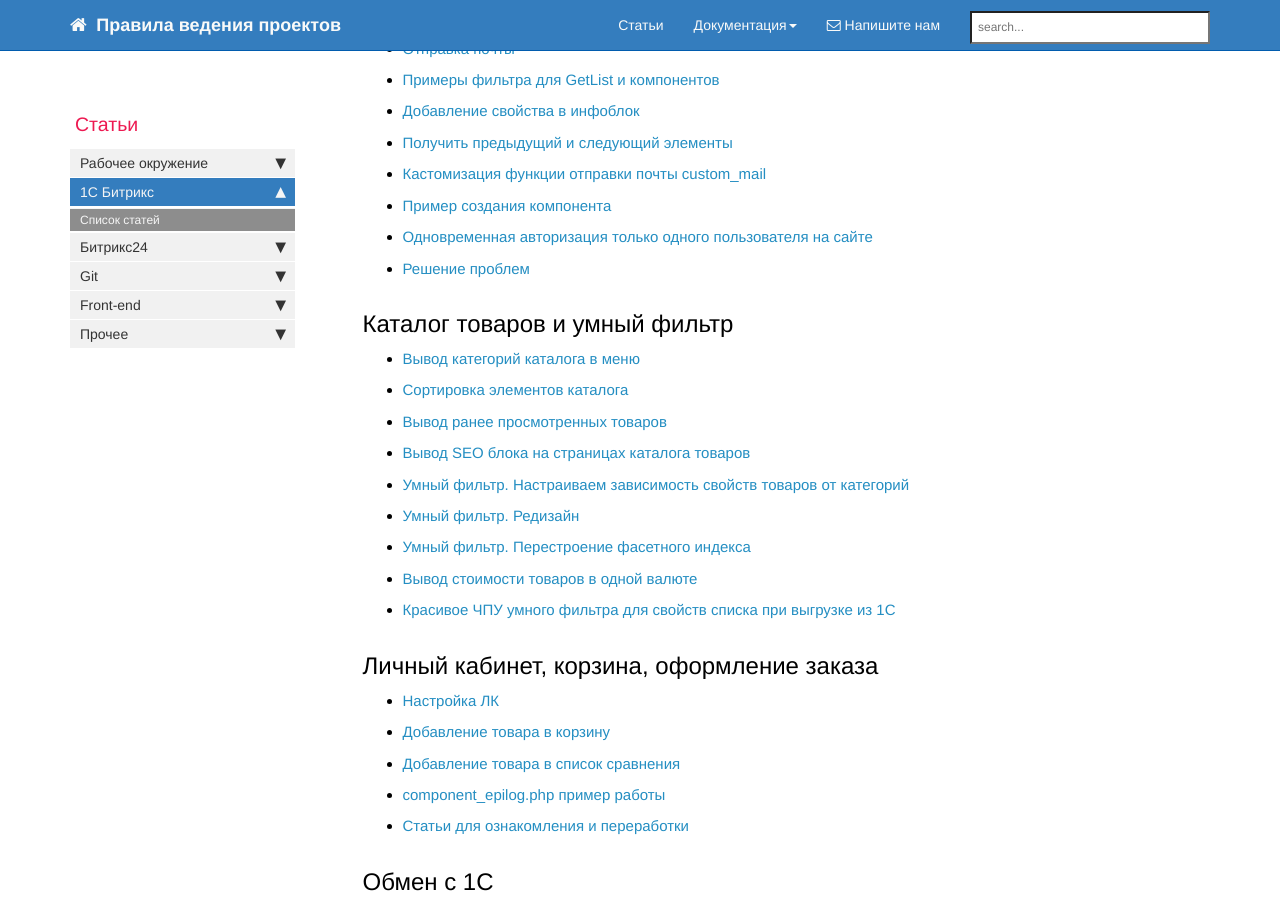
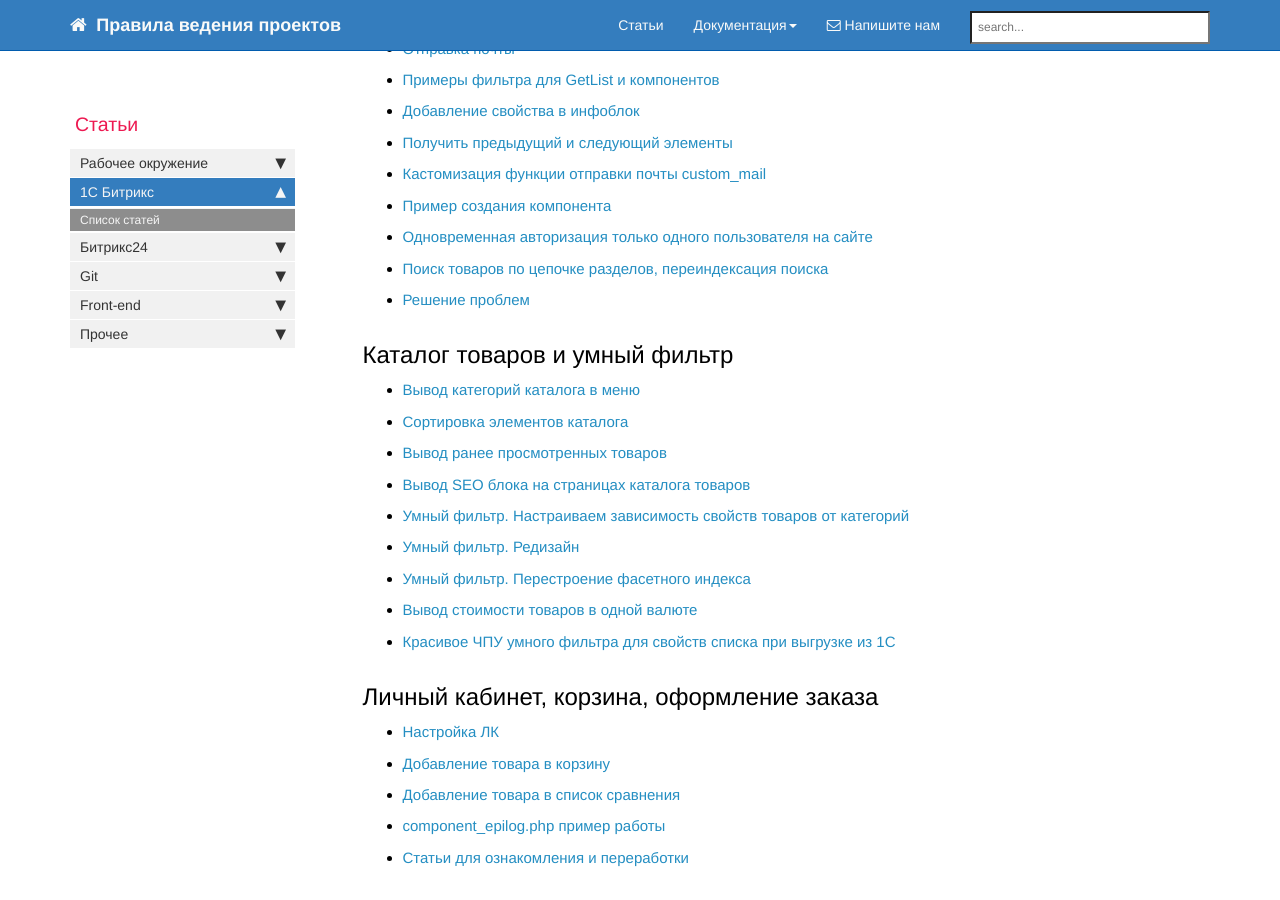
Before and after one commit to gdecider/gdecider.github.io, a Jekyll site: the page built from pages/articles/articles-g-cms-bitrix.md, in a window 1280 px wide and 900 px high, scrolled down 405 px. Built offline with Jekyll 4.4.1, drawn with Linux system fonts in a browser that asks for light colours; nearby versions of some CDN libraries; comment, search, counter and statistics services are not loaded.

Commit message:
Update articles-g-cms-bitrix.md

```diff
--- a/pages/articles/articles-g-cms-bitrix.md
+++ b/pages/articles/articles-g-cms-bitrix.md
@@ -21,6 +21,7 @@ toc: false
 * [Кастомизация функции отправки почты custom_mail](/articles_bx-send-email-custom-mail.html)
 * [Пример создания компонента](/articles_bx-component-creation.html)
 * [Одновременная авторизация только одного пользователя на сайте](/articles_bx-single-user-auth.html)
+* [Поиск товаров по цепочке разделов, переиндексация поиска](/articles-bx-search-group-chain-in-tovar-and-reindex.html)
 * [Решение проблем](/articles_bx_problems.html)
 
 ## Каталог товаров и умный фильтр
```
